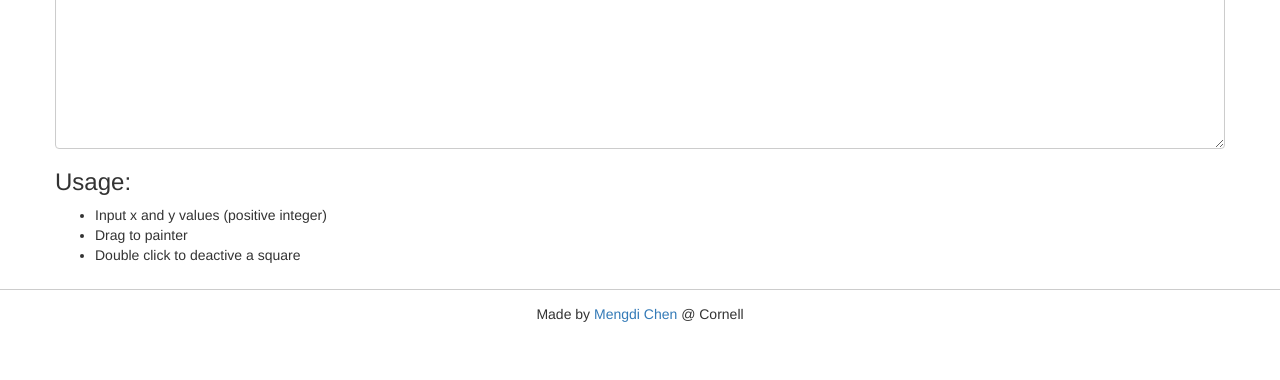
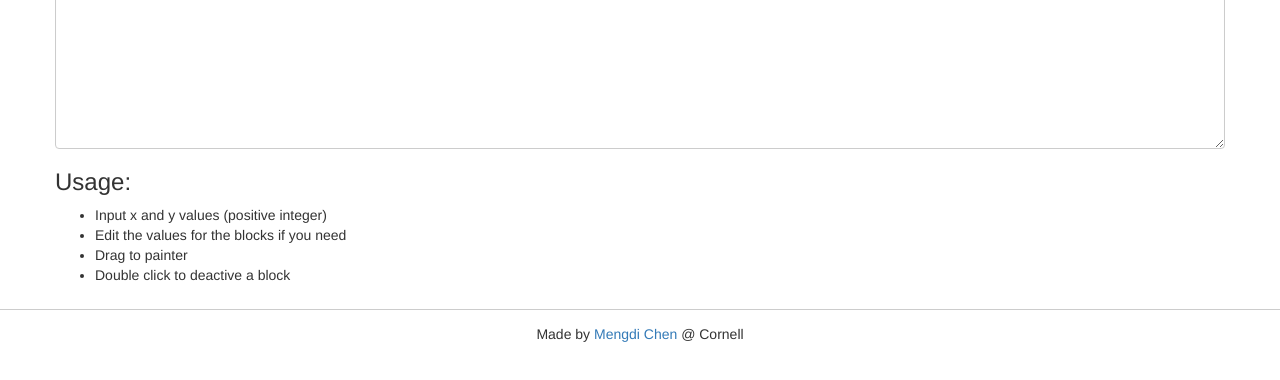
Before and after one commit to mondaychen/matrix-painter, a plain HTML site: page index.html in a window 1280 px wide. Shown: the part 322-702 px from the top of the page. Drawn offline with nearby package versions, Linux system fonts and the light colour scheme.

Commit message:
change description

```diff
--- a/index.html
+++ b/index.html
@@ -50,8 +50,9 @@
       <h3>Usage:</h3>
       <ul>
         <li>Input x and y values (positive integer)</li>
+        <li>Edit the values for the blocks if you need</li>
         <li>Drag to painter</li>
-        <li>Double click to deactive a square</li>
+        <li>Double click to deactive a block</li>
       </ul>
     </div>
   </div>
```
Also changed, not shown: 1 other file.
